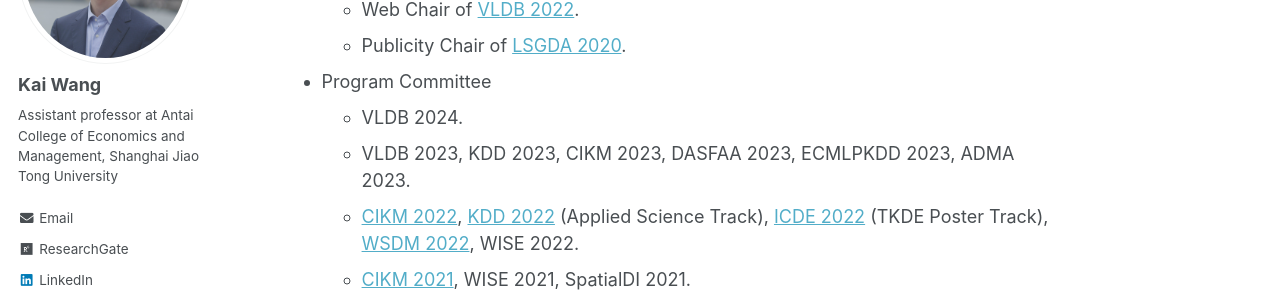
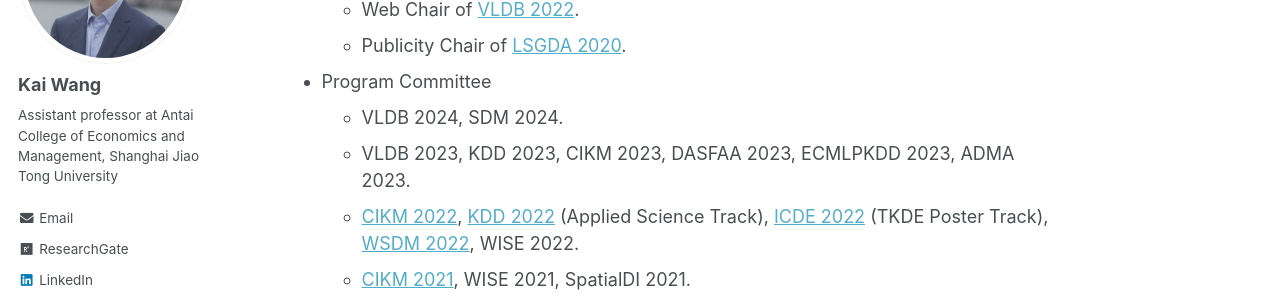
Before and after one commit to cs-kaiwang/cs-kaiwang.github.io, a Jekyll site: the page built from _pages/about.md, in a window 1280 px wide and 900 px high, scrolled down 4026 px. Shown: the part 153-453 px from the top of the window. Built offline with Jekyll 4.4.1, drawn with Linux system fonts in a browser that asks for light colours.

Commit message:
Update about.md

```diff
--- a/_pages/about.md
+++ b/_pages/about.md
@@ -66,7 +66,7 @@ Academic Services
   - Publicity Chair of [LSGDA 2020](https://www.google.com/url?q=https%3A%2F%2Flsgda.github.io%2F2020%2F&sa=D&sntz=1&usg=AFQjCNFYfkgg9wBrWW8wUaG8GCGXJz3z_A).
 
 - Program Committee
-  - VLDB 2024.
+  - VLDB 2024, SDM 2024.
   - VLDB 2023, KDD 2023, CIKM 2023, DASFAA 2023, ECMLPKDD 2023, ADMA 2023.
   - [CIKM 2022](https://www.cikm2022.org/), [KDD 2022](https://kdd.org/kdd2022/) (Applied Science Track), [ICDE 2022](https://icde2022.ieeecomputer.my/) (TKDE Poster Track), [WSDM 2022](https://www.wsdm-conference.org/2022/), WISE 2022.
   - [CIKM 2021](https://www.cikm2021.org/), WISE 2021, SpatialDI 2021.
```
